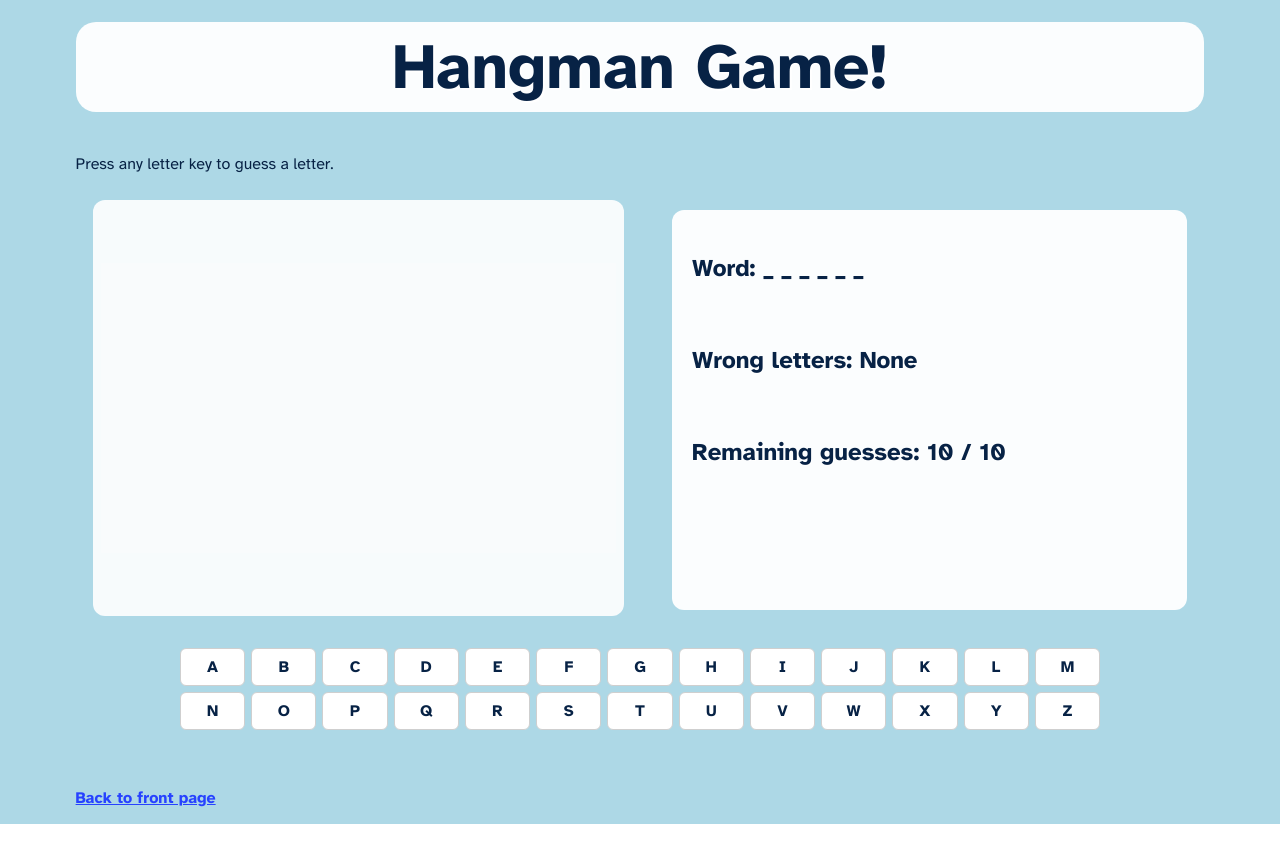
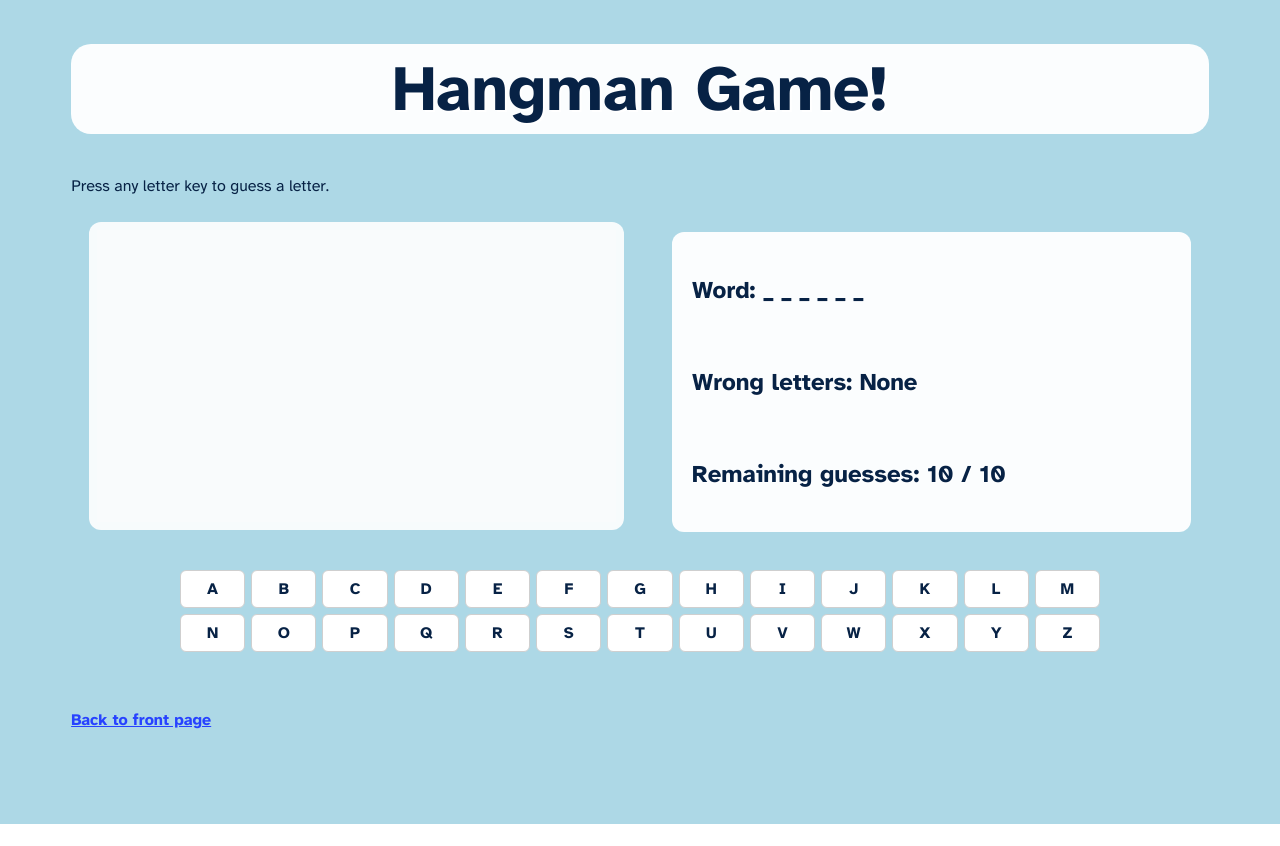
Before and after one commit to emmahaggren/accessible-minigames, a React (Vite) app: page /hangman-game in a window 1280 px wide. After the commit the page ends 824 px from the top, so only its background shows below. Built offline with nearby package versions, Linux system fonts and the light colour scheme; no server answers.

Commit message:
Fixed zoom and scroll 200%

```diff
--- a/src/App.css
+++ b/src/App.css
@@ -16,13 +16,14 @@
   justify-content: center;
 }
 
-body {
+/* Scope layout to the top-level App page so other routes aren't affected */
+.page {
   background-color: lightblue;
   display: flex;
   flex-direction: column;
   align-items: center;
   justify-content: center;
-  height: 100vh;
+  min-height: 100vh; /* allow the page to grow and scroll if content is taller */
   margin: 0;
 }
 .icons {
--- a/src/hangman-game/hang-man.css
+++ b/src/hangman-game/hang-man.css
@@ -14,7 +14,7 @@
 .container{
   display: flex;
   flex-direction: row;
-  align-items: stretch; /* ensure both columns match height */
+  align-items: flex-start; /* allow columns to size naturally so page can scroll */
   gap: 24px;
   margin-top: 24px;
   width: 95%;
@@ -25,8 +25,10 @@
 }
 
   .picture{
-  width: 100%;
-    height: 100%;
+    max-width: 100%;
+    width: auto;
+    height: auto;
+    max-height: 100%;
     object-fit: contain;
     display: block;
   }
@@ -34,15 +36,15 @@
   .picture-container {
     flex: 0 0 48%;
     max-width: 720px;
-    height: 50vh; /* fixed viewport-relative height */
-    min-height: 220px;
+    max-height: 60vh; /* allow it to shrink when viewport is small, but not force a fixed height */
+    min-height: 180px;
     display: flex;
     align-items: center;
     justify-content: center;
     background: rgba(255,255,255,0.9);
     border-radius: 12px;
     padding: 8px;
-    overflow: hidden; /* prevent image from growing the container */
+    overflow: hidden; /* keep the image contained so it doesn't overflow the layout */
   }
 
   .textContainer{
@@ -60,10 +62,9 @@
     display: flex;
     flex-direction: column;
     gap: 8px;
-    overflow: auto; /* allow internal scroll if content taller than image container */
+    /* Let this column grow vertically so long text makes the page taller and the browser scrolls */
     flex: 0 0 48%;
     box-sizing: border-box;
-    height: 50vh; /* match picture-container so both columns keep same height */
   }
 
   /* visually-hidden helper for screen-reader-only content */
@@ -147,7 +148,7 @@
     }
     .picture-container {
       width: 100%;
-      height: 38vh;
+      max-height: 50vh;
     }
     .picture {
       max-height: 100%;
@@ -161,7 +162,6 @@
       width: 100%;
       text-align: center;
       min-width: 0;
-      height: 38vh; /* match picture-container on small screens */
       box-sizing: border-box;
     }
   }
--- a/src/hangman-game/hangman-game.jsx
+++ b/src/hangman-game/hangman-game.jsx
@@ -262,7 +262,7 @@ export default function HangmanGame() {
       </h1>
 
       {/* Visible instructions for sighted users and referenced by aria-describedby */}
-      <p id="hangman-instructions" className="instructions">
+      <p id="hangman-instructions" className="instructions" intabIndex="0">
         Press any letter key to guess a letter.
       </p>
 
--- a/src/index.css
+++ b/src/index.css
@@ -23,6 +23,7 @@ a:hover {
 }
 
 body {
+  background-color: lightblue;
   margin: 0;
   display: flex;
   align-items: flex-start;
```
Lines whose indentation alone changed are shown as unchanged.
